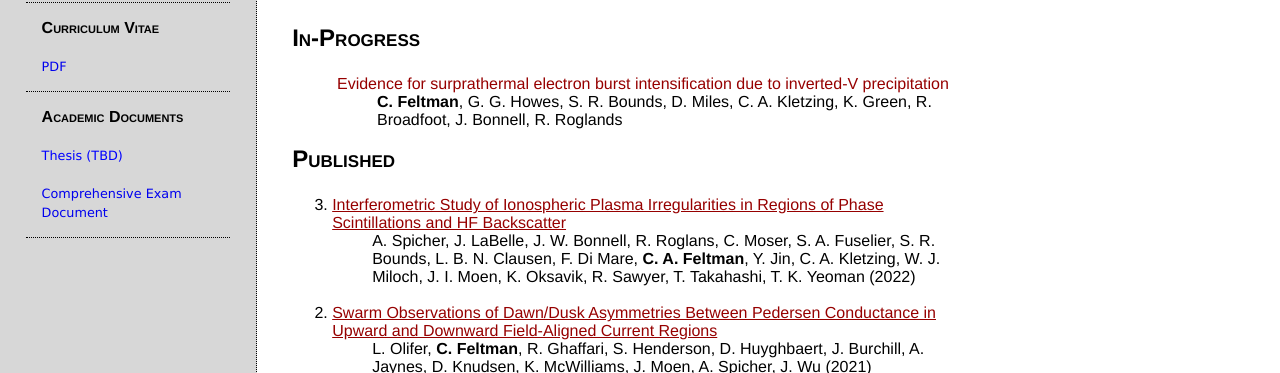
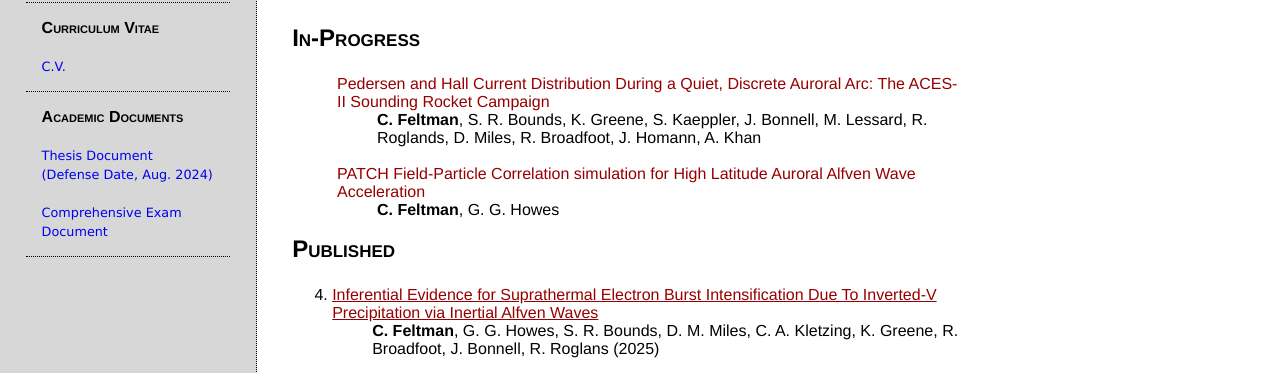
Before and after one commit to Rundus/HTML, a plain HTML site: page pages/publications/index.html in a window 1280 px wide. Shown: the part 421-794 px from the top of the page. Drawn offline with nearby package versions, Linux system fonts and the light colour scheme; some packages are replaced by stand-ins of ours.

Commit message:
github website update 29

```diff
--- a/pages/publications/index.html
+++ b/pages/publications/index.html
@@ -28,14 +28,14 @@
                 <div class="event-Items">
                     <h2>Curriculum Vitae</h2>
                     <br>
-                    <a href="/HTML/documents/MyResume.pdf">PDF</a>
+                    <a href="/HTML/documents/Curriculum_Vitae__cfeltman_.pdf">C.V.</a>
                 </div>
 
                 <!--  Events -->
                 <div class="event-Items">
                     <h2>Academic Documents</h2>
                     <br>
-                    <a href=""> Thesis (TBD) </a>
+                    <a style="padding-left:0" href="/HTML/documents/THESIS_Alfven_Wave_Particle_Acceleration_Near_The_Ionosphere__A_Rocket_Borne_Investigation.pdf" target="_blank"> Thesis Document (Defense Date, Aug. 2024) </a>
                     <br>
                     <br>
                     <a style="padding-left:0" href="/HTML/documents/Comprehensive_Exam_Document.pdf" target="_blank">Comprehensive Exam Document</a>
@@ -45,17 +45,27 @@
             <!--Main Right Column-->
             <div class="GeneralPage-right">
                 <h1>Publications<hr></h1>
-
                 <h2>In-Progress</h2>
                 <ol>
-                    <ul style="color:rgb(150,0,0);"> Evidence for surprathermal electron burst intensification due to inverted-V precipitation
-                    <ul style="color:rgb(0,0,0);"><b>C. Feltman</b>, G. G. Howes, S. R. Bounds, D. Miles, C. A. Kletzing, K. Green, R. Broadfoot, J. Bonnell, R. Roglands  </ul>
+                    <ul style="color:rgb(150,0,0);"> Pedersen and Hall Current Distribution During a Quiet, Discrete Auroral Arc: The ACES-II Sounding Rocket Campaign
+                    <ul style="color:rgb(0,0,0);"><b>C. Feltman</b>, S. R. Bounds, K. Greene, S. Kaeppler, J. Bonnell, M. Lessard, R. Roglands,  D. Miles,  R. Broadfoot, J. Homann, A. Khan  </ul>
+                    </ul>
+                    <br>
+                    <ul style="color:rgb(150,0,0);"> PATCH Field-Particle Correlation simulation for High Latitude Auroral Alfven Wave Acceleration
+                    <ul style="color:rgb(0,0,0);"><b>C. Feltman</b>, G. G. Howes  </ul>
                     </ul>
                 </ol>
                 <h2>Published</h2>
 
                 <div class="publicationList">
                     <ol reversed>
+
+                        <!--item-->
+                        <li>
+                            <a style="padding-left:0" href="https://agupubs-onlinelibrary-wiley-com.proxy.lib.uiowa.edu/doi/full/10.1029/2025JA033869" target="_blank">Inferential Evidence for Suprathermal Electron Burst Intensification Due To Inverted-V Precipitation via Inertial Alfven Waves</a>
+                        </li>
+                        <ul> <b>C. Feltman</b>, G. G. Howes, S. R. Bounds, D. M. Miles, C. A. Kletzing, K. Greene, R. Broadfoot, J. Bonnell, R. Roglans (2025)</ul>
+                        <br>
 
                         <!--item-->
                         <li>
```
Also changed, not shown: 3 other files.
